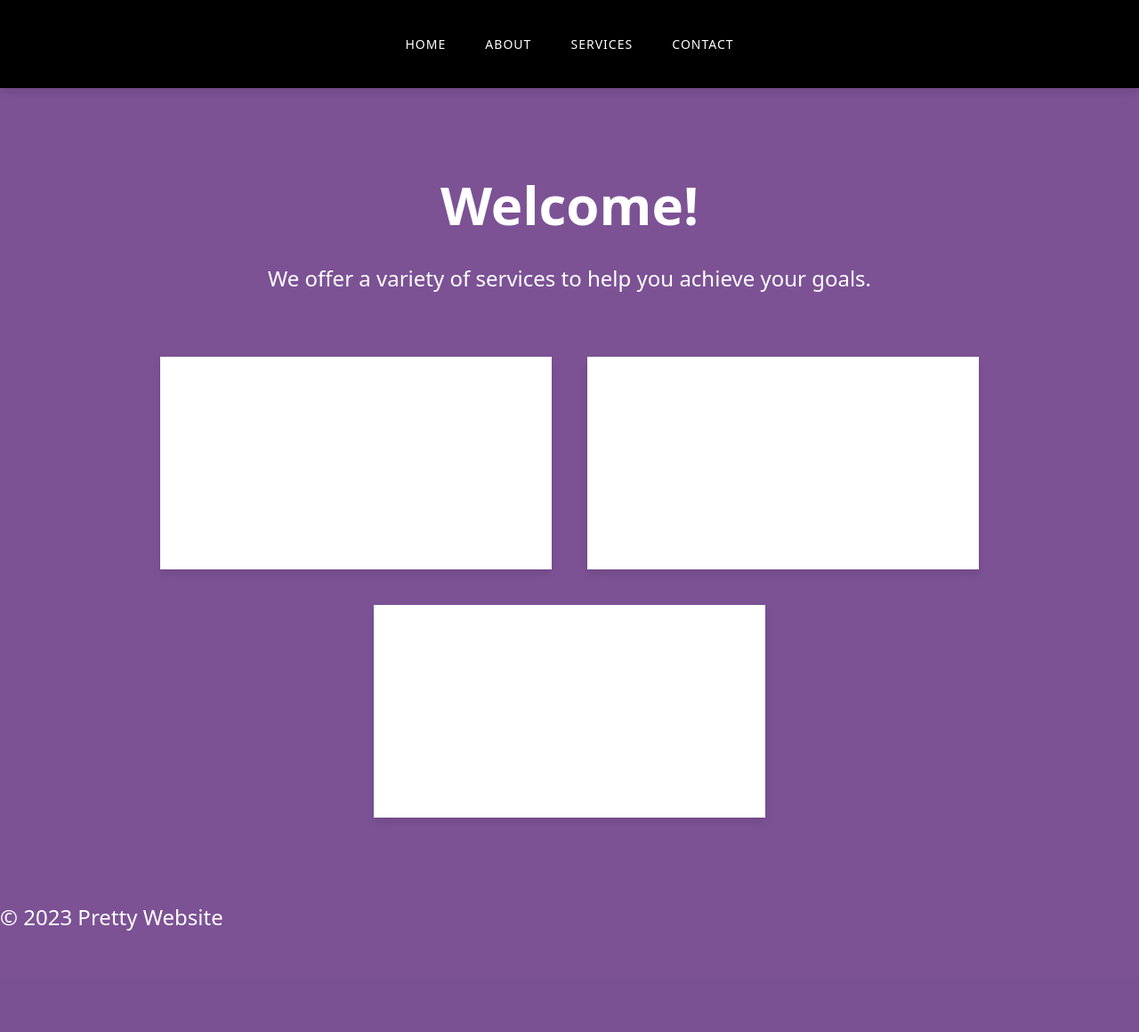
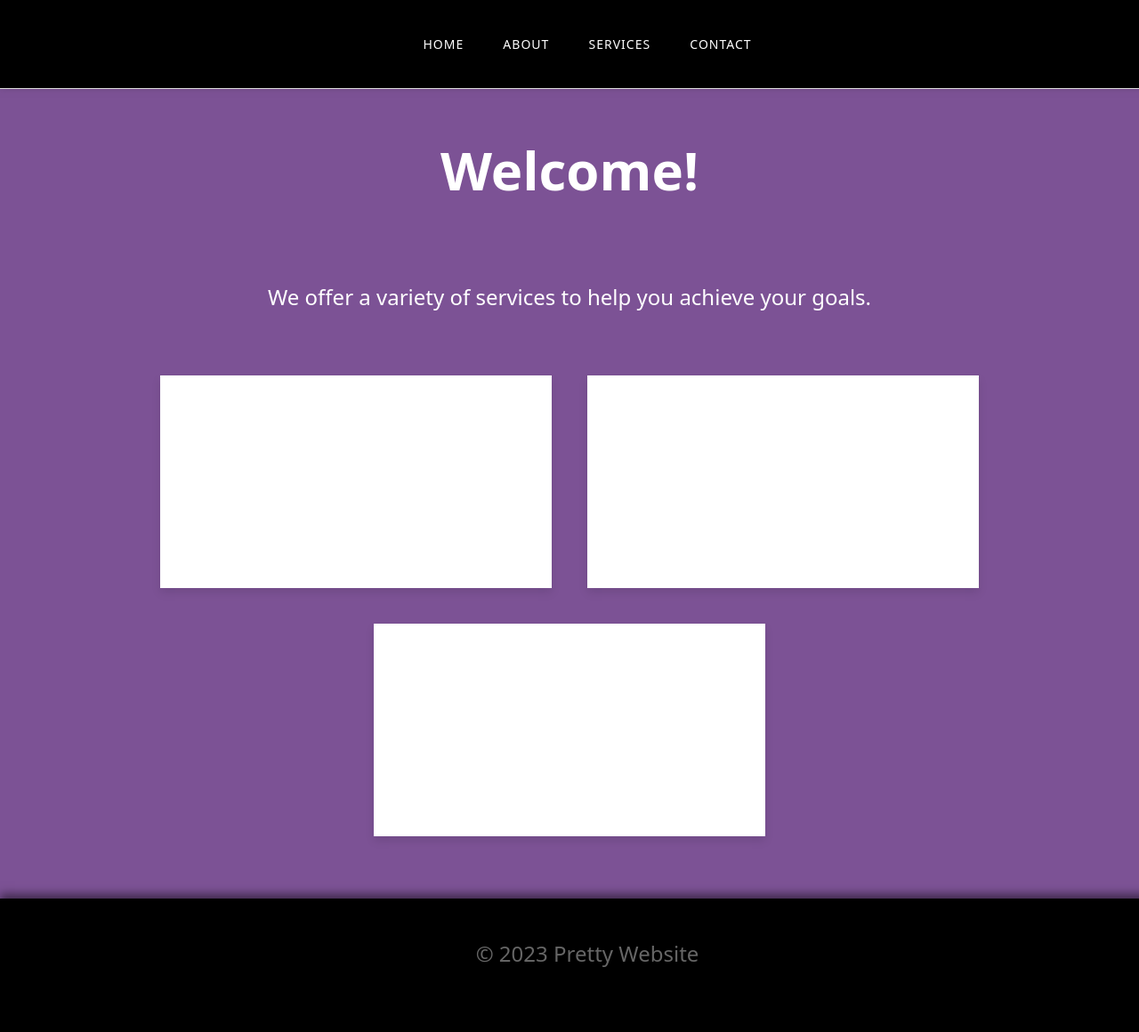
Before and after one commit to WicHacks-Projects/WicHacks2023, a Flask app: page / in a window 1280 px wide. Shown: the whole page at 89% size. Before the commit the page ends 1046 px from the top, so only its background shows below. Run offline with Flask 2, Linux system fonts and the light colour scheme.

Commit message:
its coming along

```diff
--- a/myapp/static/css/home.css
+++ b/myapp/static/css/home.css
@@ -9,7 +9,62 @@
   header {
     background-color: black;
     padding: 20px;
-    box-shadow: 0px 5px 10px rgba(0,0,0,0.1);
+    box-shadow: 0px -5px 10px rgba(0, 0, 0, 0.5);
+    border-bottom: 1px solid #ddd;
+    top: 0;
+    left: 0;
+    width: 100%;
+    z-index: 999;
+    position: fixed;
+}
+
+footer {
+    background-color: black;
+    color: #666;
+    font-size: 14px;
+    text-align: center;
+    padding: 20px;
+    bottom: 0;
+    left: 0;
+    width: 100%;
+    box-shadow: 0px -5px 10px rgba(0, 0, 0, 0.5);
+  }
+
+  footer a {
+    color: #666;
+    text-decoration: none;
+  }
+
+  footer a:hover {
+    color: #333;
+  }
+
+  .footer-links {
+    margin-top: 20px;
+  }
+
+  .footer-links ul {
+    list-style: none;
+    margin: 0;
+    padding: 0;
+  }
+
+  .footer-links li {
+    display: inline-block;
+    margin-right: 20px;
+  }
+
+  .footer-links li:last-child {
+    margin-right: 0;
+  }
+
+  .footer-links a {
+    color: #666;
+    text-decoration: none;
+  }
+
+  .footer-links a:hover {
+    color: #333;
   }
 
   nav ul {
@@ -49,6 +104,7 @@
     font-size: 60px;
     margin-bottom: 20px;
     color: white;
+    padding: 60px;
   }
 
   p {
```
